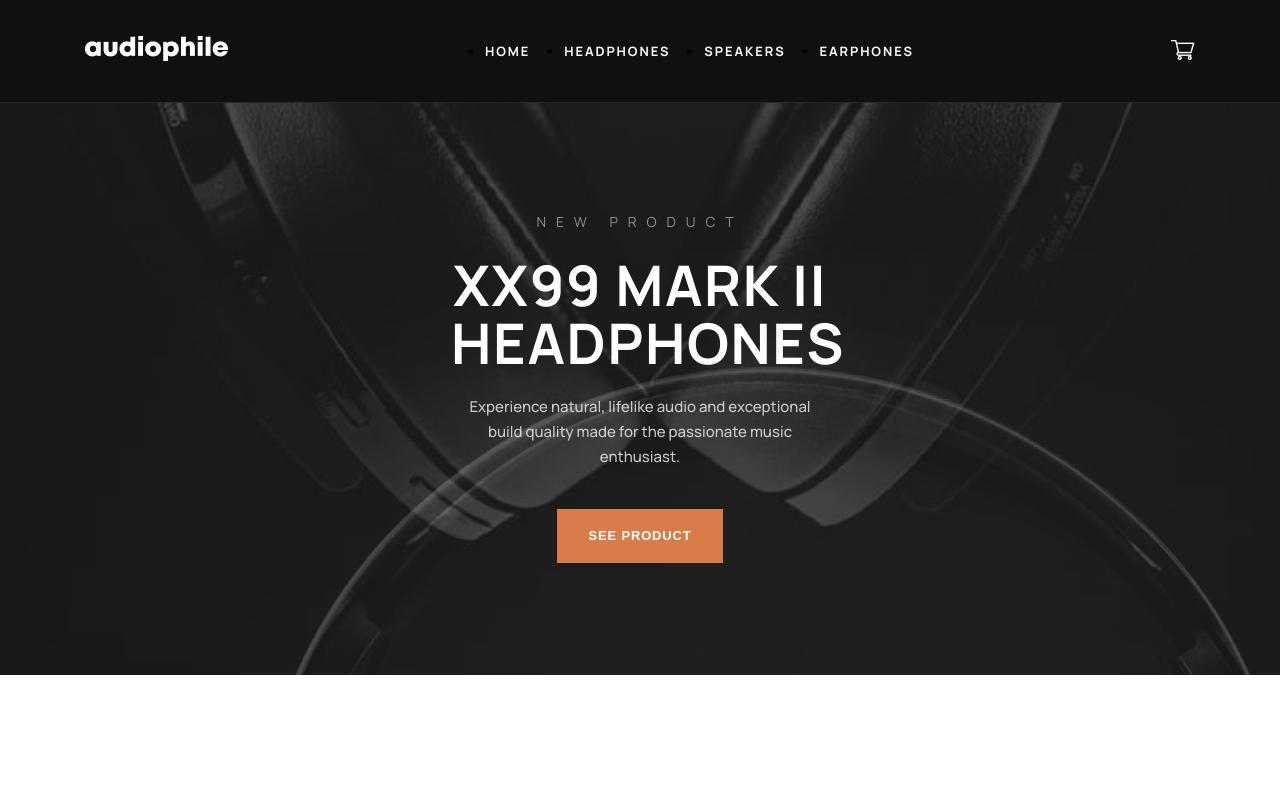
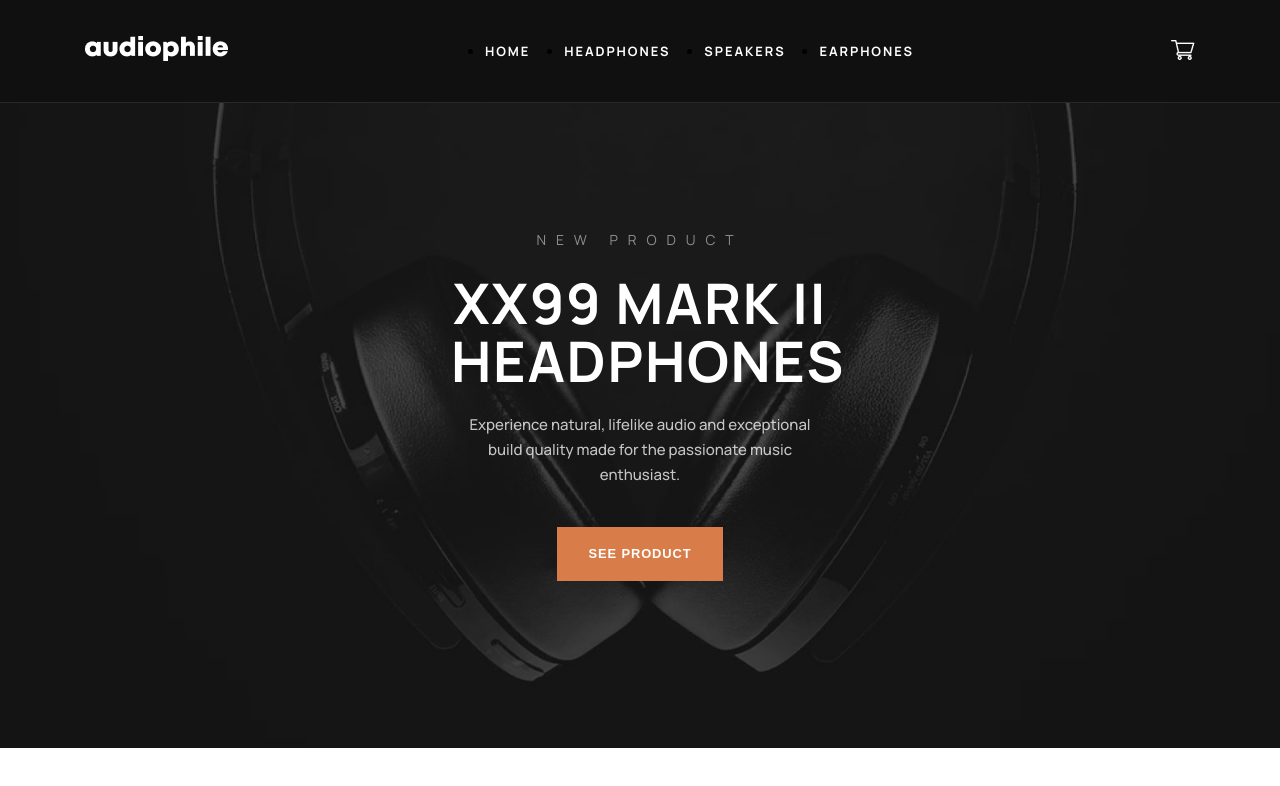
Before and after one commit to bluepersia/audiophile-frontend, a React (Vite) app: page / in a window 1280 px wide. Shown: the top 786 px of the page. Built offline with nearby package versions, Linux system fonts and the light colour scheme.

Commit message:
Hero tablet

```diff
--- a/src/components/home/Hero/hero.module.scss
+++ b/src/components/home/Hero/hero.module.scss
@@ -43,6 +43,9 @@
 
 @media (min-width: 768px) {
   .hero {
+    padding: 8.4rem 0 11.13rem;
+  }
+  .hero::before {
     background-image: var(--image-tablet);
   }
   .newProduct {
```
